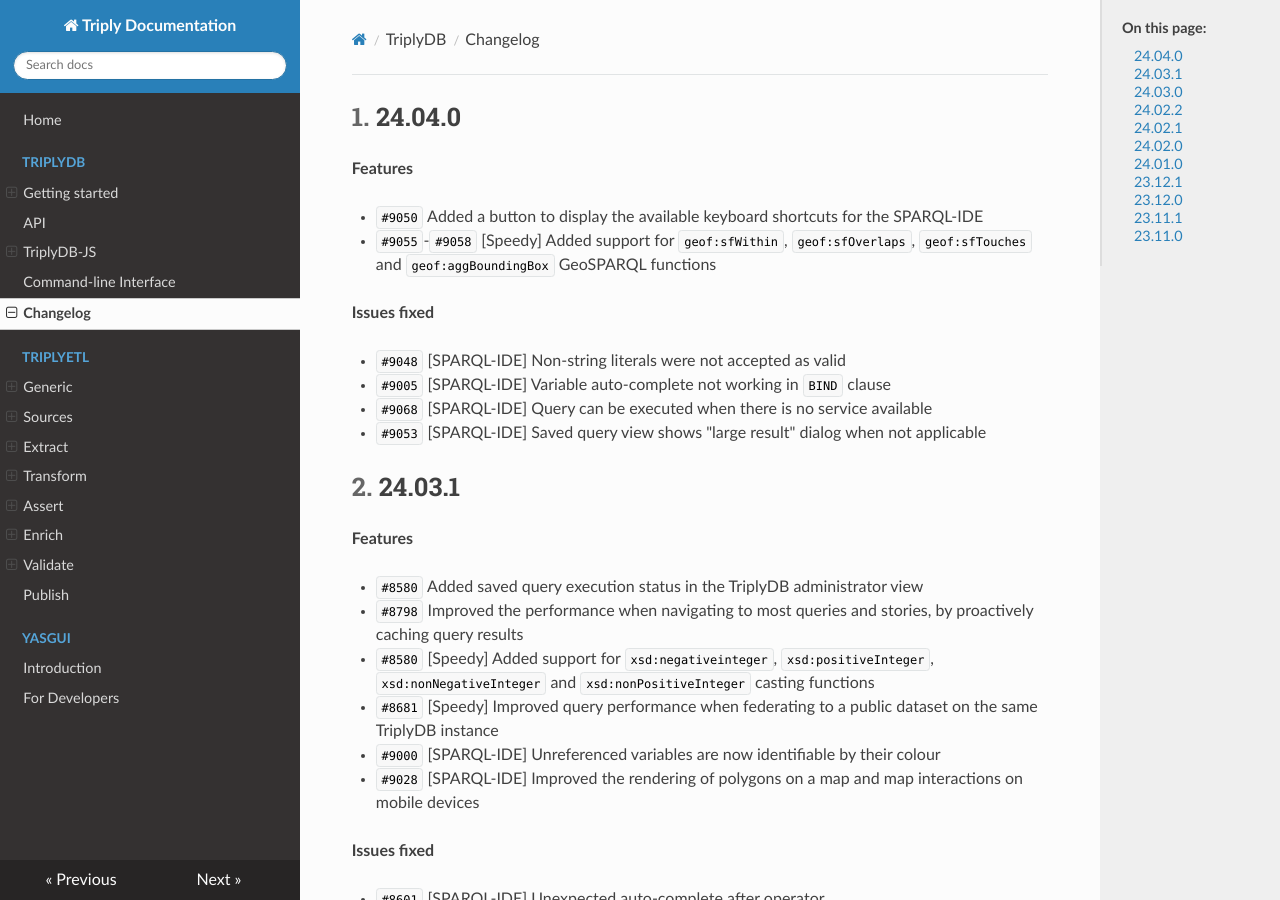
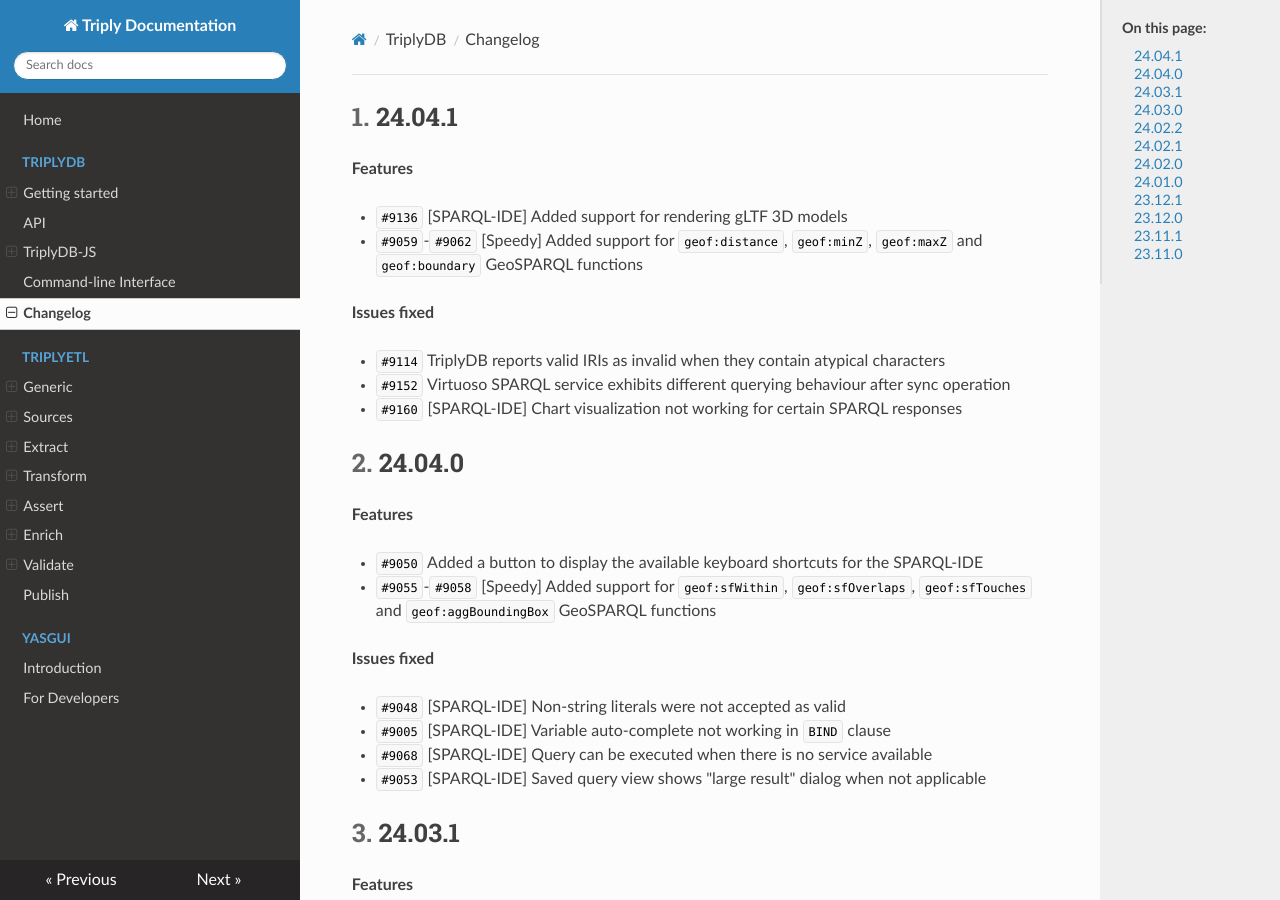
Before and after one commit to TriplyDB/Documentation, an MkDocs documentation site: the page built from docs/triplydb-changelog/index.md, in a window 1280 px wide and 900 px high. Built offline with MkDocs 1.6.1, drawn with Linux system fonts in a browser that asks for light colours.

Commit message:
Updated TriplyDB changelog for 24.04.1

```diff
--- a/docs/triplydb-changelog/index.md
+++ b/docs/triplydb-changelog/index.md
@@ -4,6 +4,19 @@
 ---
 
 [TOC]
+
+## 24.04.1 {#24.04.1}
+
+**Features**
+
+- `#9136` [SPARQL-IDE] Added support for rendering gLTF 3D models
+- `#9059`-`#9062` [Speedy] Added support for `geof:distance`, `geof:minZ`, `geof:maxZ` and `geof:boundary` GeoSPARQL functions
+
+**Issues fixed**
+
+- `#9114` TriplyDB reports valid IRIs as invalid when they contain atypical characters
+- `#9152` Virtuoso SPARQL service exhibits different querying behaviour after sync operation
+- `#9160` [SPARQL-IDE] Chart visualization not working for certain SPARQL responses
 
 ## 24.04.0 {#24.04.0}
 
```
